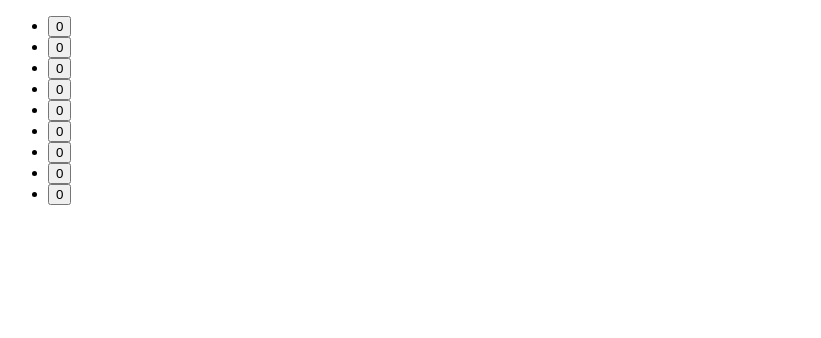
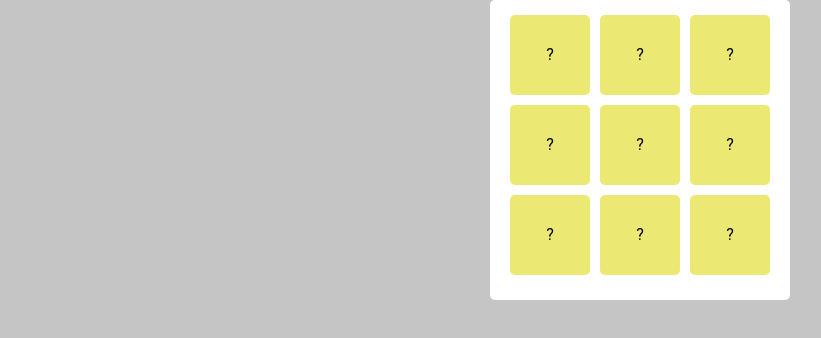
Before and after one commit to heorhii-aksiuk/tic-tac-toe, a plain HTML site: page index.html in a window 1280 px wide. Shown: the whole page, without its empty margins (0-821 px from the left). Drawn offline with nearby package versions, Linux system fonts and the light colour scheme.

Commit message:
mvp html and css

```diff
--- a/index.html
+++ b/index.html
@@ -5,21 +5,25 @@
   <meta charset="UTF-8">
   <meta http-equiv="X-UA-Compatible" content="IE=edge">
   <meta name="viewport" content="width=device-width, initial-scale=1.0">
+  <link
+    href="https://cdnjs.cloudflare.com/ajax/libs/modern-normalize/1.0.0/modern-normalize.min.css"
+    rel="stylesheet">
+  <link rel="stylesheet" href="style.css">
   <title>Tic-tac-toe</title>
 </head>
 
 <body>
-  <div>
-    <ul>
-      <li><button type="button">0</button></li>
-      <li><button type="button">0</button></li>
-      <li><button type="button">0</button></li>
-      <li><button type="button">0</button></li>
-      <li><button type="button">0</button></li>
-      <li><button type="button">0</button></li>
-      <li><button type="button">0</button></li>
-      <li><button type="button">0</button></li>
-      <li><button type="button">0</button></li>
+  <div class="container">
+    <ul class="list">
+      <li class="item"><button class="button" type="button">?</button></li>
+      <li class="item"><button class="button" type="button">?</button></li>
+      <li class="item"><button class="button" type="button">?</button></li>
+      <li class="item"><button class="button" type="button">?</button></li>
+      <li class="item"><button class="button" type="button">?</button></li>
+      <li class="item"><button class="button" type="button">?</button></li>
+      <li class="item"><button class="button" type="button">?</button></li>
+      <li class="item"><button class="button" type="button">?</button></li>
+      <li class="item"><button class="button" type="button">?</button></li>
     </ul>
   </div>
 
--- /dev/null
+++ b/style.css
@@ -0,0 +1,54 @@
+:root {
+  --main-font: "Roboto", sans-serif;
+  --main-bg-color: #c5c5c5;
+  --container-bg-color: #fff;
+  --button-bg-color: #ebe973;
+}
+
+ul {
+  margin-top: 0;
+  margin-bottom: 0;
+  padding-left: 0;
+}
+
+li {
+  list-style: none;
+}
+
+body {
+  font-family: var(--main-font);
+  color: #000000;
+  background-color: var(--main-bg-color);
+}
+
+.container {
+  margin: 0 auto;
+  width: 300px;
+  height: 300px;
+  background-color: var(--container-bg-color);
+  border-radius: 5px;
+}
+
+.list {
+  display: flex;
+  flex-wrap: wrap;
+  justify-content: center;
+  align-items: center;
+  padding: 10px;
+}
+
+.item {
+  width: 80px;
+  height: 80px;
+  margin: 5px;
+}
+
+.button {
+  padding: 0;
+  width: 100%;
+  height: 100%;
+  background-color: var(--button-bg-color);
+  border: none;
+  cursor: pointer;
+  border-radius: 5px;
+}
```
